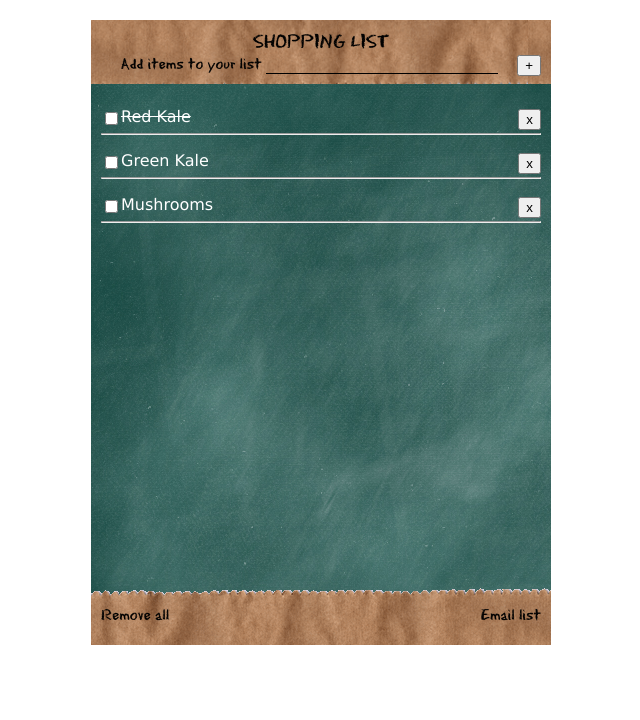
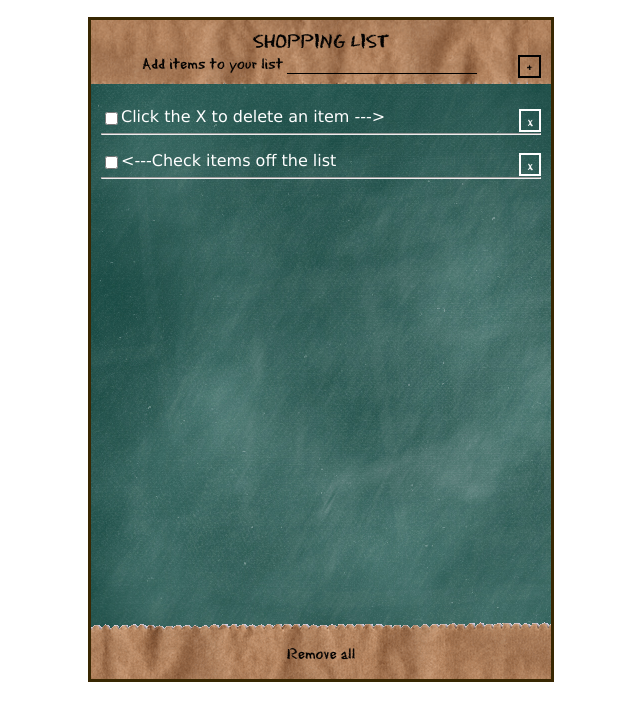
Before and after one commit to jlandrian/Jquery-shopping-list, a plain HTML site: page index.html in a window 1280 px wide. Shown: the whole page, without its empty margins (319-959 px from the left). Drawn offline with nearby package versions, Linux system fonts and the light colour scheme.

Commit message:
styled buttons and added placeholder text

```diff
--- a/app.js
+++ b/app.js
@@ -12,7 +12,7 @@ $(document).ready(function(){
 		alert("Please enter an item first!");
 		}
 		else{
-			$("ul").append("<li><div class='checkbox'><input type='checkbox' name='grocery'></div>"+added+"<div class='deletebox'><button>x</button></div><hr></li>");
+			$("ul").append("<li><div class='checkbox'><input type='checkbox' name='grocery'></div>"+added+"<div class='deletebox'><button class='deletebtn'>x</button></div><hr></li>");
 		}
 		$('#newitem').val("")
 					.focus();
@@ -24,15 +24,21 @@ $(document).ready(function(){
 		console.log('delete clicked');
 	}
 
+	//a function to remove all items
+	function removeall(){
+		$('ul').html("");
+
+	}
+
 	//a function for checking items off the list
 	function checkeditem(){
-		$('#checkbox').closest('li').toggleClass('.selected');
+		$(this).closest('li').toggleClass('selected');
 		console.log('checkbox!!!');
 	}
 
-
 	//add a new item
 	$('.addbox').on('click', 'button', additem);
+
 	//add a new item on keypress of Enter
 	$('#newitem').on('keydown', function(event){
 		if(event.keyCode == 13){
@@ -42,10 +48,12 @@ $(document).ready(function(){
 	});
 
 	//delete an item
-	$('.deletebox').on('click', 'button', deleteitem);
+	$('ul').on('click', '.deletebtn', deleteitem);
 
 	//check off an item
-	$('#checkbox').on('click', checkeditem);
+	$('ul').on('click', 'input', checkeditem);
 
+	//remove all items
+	$('.remove').on('click', removeall);
 
 });
--- a/index.html
+++ b/index.html
@@ -15,45 +15,37 @@
 				<p>SHOPPING LIST</p>
 				<label for="newitem">Add items to your list
 				</label>
-				<input type="text" id="newitem" size="25">
+				<input type="text" id="newitem" size="20">
 				<div class="addbox">
-					<button>+</button>
+					<button class="addbtn">+</button>
 				</div>
 			</div>
 			<!--A ul to put in our list items-->
 		<ul class="content">
 			<!--lis will have a checkbox to strikethrough, the item itself, and an X box to delete the li-->
-			<li class="selected">
+			<li>
 				<div class="checkbox">
-				<input type="checkbox" name="grocery" id="checkbox">
-				</div><span>Red Kale</span>
+				<input type="checkbox" name="grocery">
+				</div>Click the X to delete an item  --->
 				<div class="deletebox">
-					<button>x</button>
+					<button class="deletebtn">x</button>
 				</div>
 				<hr>
 			</li>
 			<li>
 				<div class="checkbox">
 				<input type="checkbox" name="grocery">
-				</div><span>Green Kale</span>
+				</div><---Check items off the list
 				<div class="deletebox">
-					<button>x</button>
+					<button class="deletebtn">x</button>
 				</div>
 				<hr>
 			</li>
-			<li>
-				<div class="checkbox">
-				<input type="checkbox" name="grocery">
-				</div><span>Mushrooms</span>
-				<div class="deletebox">
-					<button>x</button>
-				</div>
-				<hr>
-			</li>
+
 		</ul>
 			<div class="bottom">
-				<div class="remove">Remove all</div>
-				<div class="email">Email list</div>
+			<div class="remove">Remove all</div>
+			<div class="email">Email list</div>
 			</div>
 		</div>
 
--- a/main.css
+++ b/main.css
@@ -55,11 +55,13 @@ table {
 
 .shoppinglist{
 	margin-top: 20px;
+	padding-bottom: 59px;
 	text-align: left;
-	/*outline:1px solid red;*/
+	outline:3px solid #382702;
 	background: url(./images/chalkboard-blue.jpg);
 	width: 460px;
 	min-height: 600px;
+	position: relative;
 }
 
 .inputarea{
@@ -78,6 +80,7 @@ border-style: solid;
 border-width: 0 0 1px 0;
 border-color: #000;
 outline: none;
+color: #000;
 }
 
 p{
@@ -112,22 +115,47 @@ li{
 	float: right;
 }
 
+.addbtn{
+	border: 2px solid #000;
+}
+
+.deletebtn{
+	border: 2px solid #FFF;
+	color: #FFF;
+}
+
+button{
+	font-family: Eraser;
+	background: transparent;
+	cursor: pointer;
+}
+
 .bottom{
 	font-family: Eraser;
 	background: url(./images/brownpaperbottom.gif);
-	/*outline: 1px solid red;*/
 	width: 460px;
 	height: 59px;
-	position: relative;
-	top: 350px;
+	position: absolute;
+	bottom: 0;
+	/*outline: 1px solid red;*/
 }
 
 .remove{
-	padding: 20px 0 0 10px;
-	display: inline-block;
+	/*outline: 1px solid red;*/
+	position: static;
+	text-align: center;
+	width: 120px;
+	margin: auto;
+	cursor: pointer;
+	margin-top: 25px;
 }
+
+.remove:hover{
+	color: #FFF;
+}
+
 .email{
+	display: none;
 	padding: 20px 10px 0 0;
-	display: inline-block;
 	float: right;
 }
```
Also changed, not shown: images/chalkboard-black.jpg (deleted), images/chalkboard-green.jpg (deleted).
